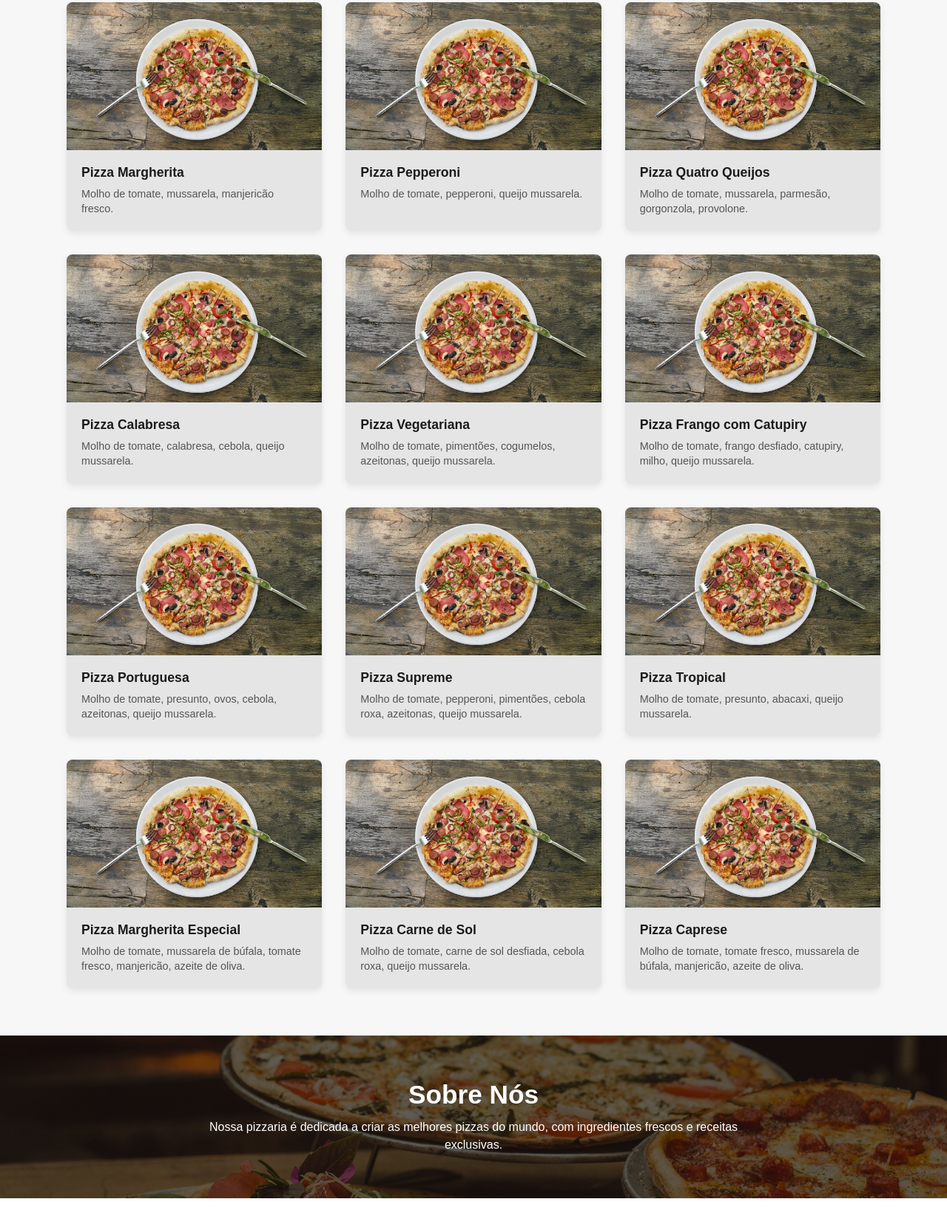
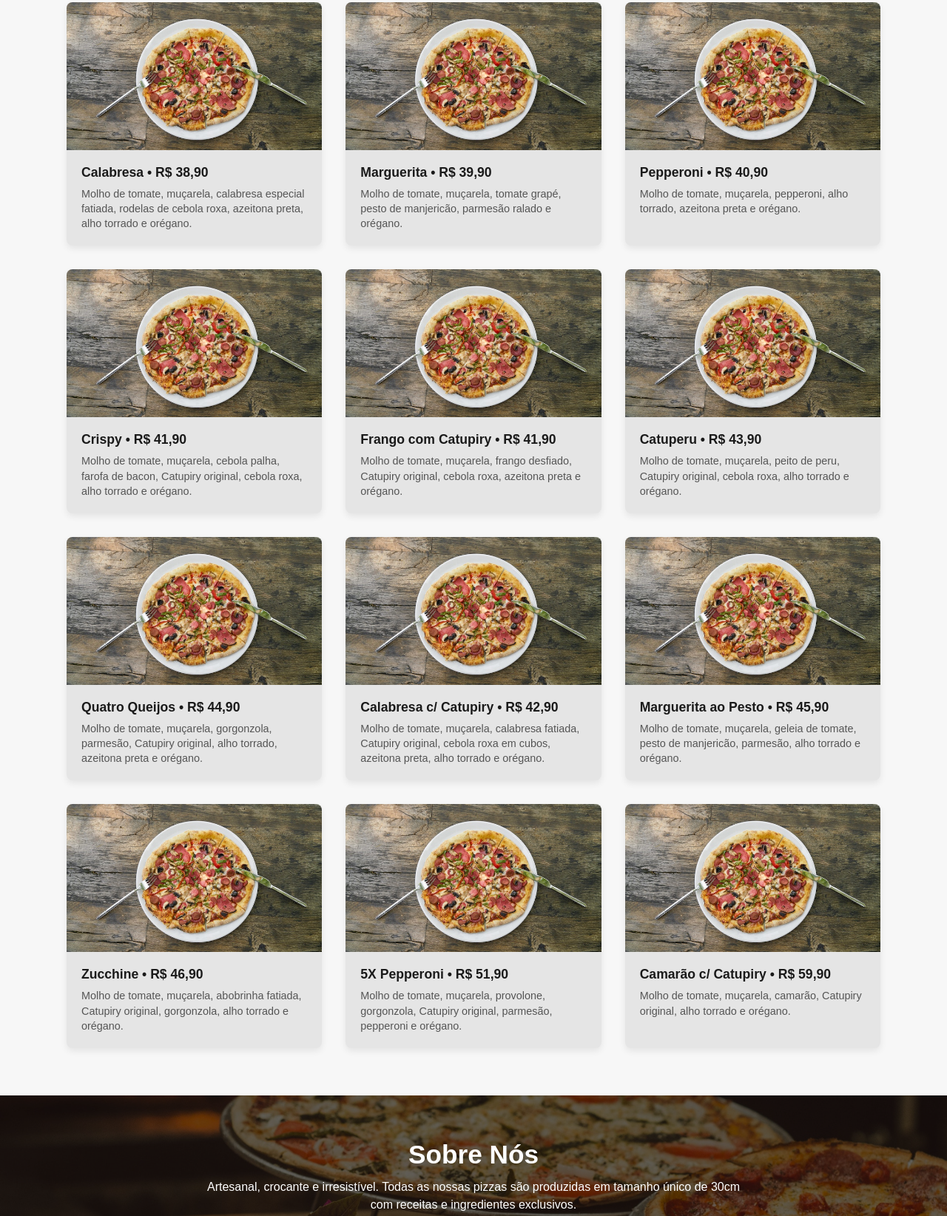
Before and after one commit to caiocesar010/onebitcode, a plain HTML site: page CSS/extra/index.html in a window 1280 px wide. Shown: the part 843-2487 px from the top of the page at 74% size. Drawn offline with Linux system fonts and the light colour scheme.

Commit message:
Site pronto

```diff
--- a/CSS/extra/index.html
+++ b/CSS/extra/index.html
@@ -3,15 +3,13 @@
 <head>
     <meta charset="UTF-8">
     <meta name="viewport" content="width=device-width, initial-scale=1.0">
-    <title>Alessio's Pizzaria</title>
-    <!-- Vincula o arquivo CSS externo de estilos -->
+    <title>Finna Pizza - Artesanal e Crocante</title>
     <link rel="stylesheet" href="style.css">
 </head>
 <body>
     <main>
         <!-- ========================================================
-             1. CABEÇALHO / MENU DE NAVEGAÇÃO
-             Links com âncoras (#id) para rolar a página até a seção
+             1. CABEÇALHO / NAVEGAÇÃO
              ======================================================== -->
         <header id="home">
             <nav class="first">
@@ -24,134 +22,130 @@
 
         <!-- ========================================================
              2. BANNER PRINCIPAL (HERO)
-             Foto de destaque com chamada principal e botão de ação
              ======================================================== -->
         <section class="second">
-            <!-- Imagem de fundo posicionada via CSS atrás do texto -->
-            <img class="second-img" src="imagens/pexels-narda-yescas-1566837.jpg" alt="Forno com pizzas">
+            <img class="second-img" src="imagens/pexels-narda-yescas-1566837.jpg" alt="Finna Pizza artesanal">
 
             <div class="second-div">
-                <h1 class="second-title">Bem-vindo à Alessio's</h1>
-                <p class="second-text">Saborosas pizzas feitas especialmente para você!</p>
+                <h1 class="second-title">Finna Pizza</h1>
+                <p class="second-text">Artesanal, crocante e irresistível. Pizzas de 30cm feitas para você!</p>
                 <a href="#cardapio"><button class="second-button">Ver Cardápio</button></a>
             </div>
         </section>
 
         <!-- ========================================================
-             3. SEÇÃO DO CARDÁPIO
-             Grade com 12 opções divididas em cards (3 colunas)
+             3. SEÇÃO DO CARDÁPIO (12 SABORES FINNA PIZZA)
              ======================================================== -->
         <section class="third" id="cardapio">
             <h2 class="third-title">Cardápio</h2>
 
-            <!-- Container Grid que organiza os cards em 3 colunas -->
             <div class="menu-container">
 
                 <!-- Pizza 1 -->
                 <div class="card">
-                    <img class="card-img" src="imagens/pexels-engin-akyurt-2260208.jpg" alt="Pizza Margherita">
+                    <img class="card-img" src="imagens/pexels-engin-akyurt-2260208.jpg" alt="Pizza Calabresa">
                     <div class="card-info">
-                        <h3>Pizza Margherita</h3>
-                        <p>Molho de tomate, mussarela, manjericão fresco.</p>
+                        <h3>Calabresa • R$ 38,90</h3>
+                        <p>Molho de tomate, muçarela, calabresa especial fatiada, rodelas de cebola roxa, azeitona preta, alho torrado e orégano.</p>
                     </div>
                 </div>
 
                 <!-- Pizza 2 -->
                 <div class="card">
-                    <img class="card-img" src="imagens/pexels-engin-akyurt-2260208.jpg" alt="Pizza Pepperoni">
+                    <img class="card-img" src="imagens/pexels-engin-akyurt-2260208.jpg" alt="Pizza Marguerita">
                     <div class="card-info">
-                        <h3>Pizza Pepperoni</h3>
-                        <p>Molho de tomate, pepperoni, queijo mussarela.</p>
+                        <h3>Marguerita • R$ 39,90</h3>
+                        <p>Molho de tomate, muçarela, tomate grapé, pesto de manjericão, parmesão ralado e orégano.</p>
                     </div>
                 </div>
 
                 <!-- Pizza 3 -->
                 <div class="card">
-                    <img class="card-img" src="imagens/pexels-engin-akyurt-2260208.jpg" alt="Pizza Quatro Queijos">
+                    <img class="card-img" src="imagens/pexels-engin-akyurt-2260208.jpg" alt="Pizza Pepperoni">
                     <div class="card-info">
-                        <h3>Pizza Quatro Queijos</h3>
-                        <p>Molho de tomate, mussarela, parmesão, gorgonzola, provolone.</p>
+                        <h3>Pepperoni • R$ 40,90</h3>
+                        <p>Molho de tomate, muçarela, pepperoni, alho torrado, azeitona preta e orégano.</p>
                     </div>
                 </div>
 
                 <!-- Pizza 4 -->
                 <div class="card">
-                    <img class="card-img" src="imagens/pexels-engin-akyurt-2260208.jpg" alt="Pizza Calabresa">
+                    <img class="card-img" src="imagens/pexels-engin-akyurt-2260208.jpg" alt="Pizza Crispy">
                     <div class="card-info">
-                        <h3>Pizza Calabresa</h3>
-                        <p>Molho de tomate, calabresa, cebola, queijo mussarela.</p>
+                        <h3>Crispy • R$ 41,90</h3>
+                        <p>Molho de tomate, muçarela, cebola palha, farofa de bacon, Catupiry original, cebola roxa, alho torrado e orégano.</p>
                     </div>
                 </div>
 
                 <!-- Pizza 5 -->
                 <div class="card">
-                    <img class="card-img" src="imagens/pexels-engin-akyurt-2260208.jpg" alt="Pizza Vegetariana">
+                    <img class="card-img" src="imagens/pexels-engin-akyurt-2260208.jpg" alt="Pizza Frango com Catupiry">
                     <div class="card-info">
-                        <h3>Pizza Vegetariana</h3>
-                        <p>Molho de tomate, pimentões, cogumelos, azeitonas, queijo mussarela.</p>
+                        <h3>Frango com Catupiry • R$ 41,90</h3>
+                        <p>Molho de tomate, muçarela, frango desfiado, Catupiry original, cebola roxa, azeitona preta e orégano.</p>
                     </div>
                 </div>
 
                 <!-- Pizza 6 -->
                 <div class="card">
-                    <img class="card-img" src="imagens/pexels-engin-akyurt-2260208.jpg" alt="Pizza Frango com Catupiry">
+                    <img class="card-img" src="imagens/pexels-engin-akyurt-2260208.jpg" alt="Pizza Catuperu">
                     <div class="card-info">
-                        <h3>Pizza Frango com Catupiry</h3>
-                        <p>Molho de tomate, frango desfiado, catupiry, milho, queijo mussarela.</p>
+                        <h3>Catuperu • R$ 43,90</h3>
+                        <p>Molho de tomate, muçarela, peito de peru, Catupiry original, cebola roxa, alho torrado e orégano.</p>
                     </div>
                 </div>
 
                 <!-- Pizza 7 -->
                 <div class="card">
-                    <img class="card-img" src="imagens/pexels-engin-akyurt-2260208.jpg" alt="Pizza Portuguesa">
+                    <img class="card-img" src="imagens/pexels-engin-akyurt-2260208.jpg" alt="Pizza Quatro Queijos">
                     <div class="card-info">
-                        <h3>Pizza Portuguesa</h3>
-                        <p>Molho de tomate, presunto, ovos, cebola, azeitonas, queijo mussarela.</p>
+                        <h3>Quatro Queijos • R$ 44,90</h3>
+                        <p>Molho de tomate, muçarela, gorgonzola, parmesão, Catupiry original, alho torrado, azeitona preta e orégano.</p>
                     </div>
                 </div>
 
                 <!-- Pizza 8 -->
                 <div class="card">
-                    <img class="card-img" src="imagens/pexels-engin-akyurt-2260208.jpg" alt="Pizza Supreme">
+                    <img class="card-img" src="imagens/pexels-engin-akyurt-2260208.jpg" alt="Pizza Calabresa com Catupiry">
                     <div class="card-info">
-                        <h3>Pizza Supreme</h3>
-                        <p>Molho de tomate, pepperoni, pimentões, cebola roxa, azeitonas, queijo mussarela.</p>
+                        <h3>Calabresa c/ Catupiry • R$ 42,90</h3>
+                        <p>Molho de tomate, muçarela, calabresa fatiada, Catupiry original, cebola roxa em cubos, azeitona preta, alho torrado e orégano.</p>
                     </div>
                 </div>
 
                 <!-- Pizza 9 -->
                 <div class="card">
-                    <img class="card-img" src="imagens/pexels-engin-akyurt-2260208.jpg" alt="Pizza Tropical">
+                    <img class="card-img" src="imagens/pexels-engin-akyurt-2260208.jpg" alt="Pizza Marguerita ao Pesto">
                     <div class="card-info">
-                        <h3>Pizza Tropical</h3>
-                        <p>Molho de tomate, presunto, abacaxi, queijo mussarela.</p>
+                        <h3>Marguerita ao Pesto • R$ 45,90</h3>
+                        <p>Molho de tomate, muçarela, geleia de tomate, pesto de manjericão, parmesão, alho torrado e orégano.</p>
                     </div>
                 </div>
 
                 <!-- Pizza 10 -->
                 <div class="card">
-                    <img class="card-img" src="imagens/pexels-engin-akyurt-2260208.jpg" alt="Pizza Margherita Especial">
+                    <img class="card-img" src="imagens/pexels-engin-akyurt-2260208.jpg" alt="Pizza Zucchine">
                     <div class="card-info">
-                        <h3>Pizza Margherita Especial</h3>
-                        <p>Molho de tomate, mussarela de búfala, tomate fresco, manjericão, azeite de oliva.</p>
+                        <h3>Zucchine • R$ 46,90</h3>
+                        <p>Molho de tomate, muçarela, abobrinha fatiada, Catupiry original, gorgonzola, alho torrado e orégano.</p>
                     </div>
                 </div>
 
                 <!-- Pizza 11 -->
                 <div class="card">
-                    <img class="card-img" src="imagens/pexels-engin-akyurt-2260208.jpg" alt="Pizza Carne de Sol">
+                    <img class="card-img" src="imagens/pexels-engin-akyurt-2260208.jpg" alt="Pizza 5X Pepperoni">
                     <div class="card-info">
-                        <h3>Pizza Carne de Sol</h3>
-                        <p>Molho de tomate, carne de sol desfiada, cebola roxa, queijo mussarela.</p>
+                        <h3>5X Pepperoni • R$ 51,90</h3>
+                        <p>Molho de tomate, muçarela, provolone, gorgonzola, Catupiry original, parmesão, pepperoni e orégano.</p>
                     </div>
                 </div>
 
                 <!-- Pizza 12 -->
                 <div class="card">
-                    <img class="card-img" src="imagens/pexels-engin-akyurt-2260208.jpg" alt="Pizza Caprese">
+                    <img class="card-img" src="imagens/pexels-engin-akyurt-2260208.jpg" alt="Pizza Camarão com Catupiry">
                     <div class="card-info">
-                        <h3>Pizza Caprese</h3>
-                        <p>Molho de tomate, tomate fresco, mussarela de búfala, manjericão, azeite de oliva.</p>
+                        <h3>Camarão c/ Catupiry • R$ 59,90</h3>
+                        <p>Molho de tomate, muçarela, camarão, Catupiry original, alho torrado e orégano.</p>
                     </div>
                 </div>
 
@@ -160,57 +154,68 @@
 
         <!-- ========================================================
              4. SEÇÃO SOBRE NÓS
-             Faixa horizontal com foto escurecida ao fundo
              ======================================================== -->
         <section class="about" id="sobre-nos">
-            <img class="about-img" src="imagens/pexels-narda-yescas-1566837.jpg" alt="Preparação de pizzas">
+            <img class="about-img" src="imagens/pexels-narda-yescas-1566837.jpg" alt="Forno e massa artesanal">
             <div class="about-content">
                 <h2>Sobre Nós</h2>
-                <p>Nossa pizzaria é dedicada a criar as melhores pizzas do mundo, com ingredientes frescos e receitas exclusivas.</p>
+                <p>Artesanal, crocante e irresistível. Todas as nossas pizzas são produzidas em tamanho único de 30cm com receitas e ingredientes exclusivos.</p>
             </div>
         </section>
 
         <!-- ========================================================
-             5. SEÇÃO DE CONTATO
-             Informações de localização, atendimento e botão de pedido
+             5. SEÇÃO DE CONTATO / PEDIDOS
              ======================================================== -->
         <section class="contact" id="contato">
-            <h2 class="contact-title">Contato</h2>
-            <p class="contact-subtitle">Entre em contato conosco para fazer pedidos ou tirar suas dúvidas.</p>
+            <h2 class="contact-title">Pedidos e Informações</h2>
+            <p class="contact-subtitle">Consulte previamente a disponibilidade e faça seu pedido direto pelo WhatsApp.</p>
 
-            <!-- Grade com 3 colunas de dados -->
             <div class="contact-info-container">
-                <!-- Coluna 1: Endereço -->
+                <!-- Coluna 1: Entrega & Retirada -->
                 <div class="contact-column">
-                    <p><strong>Endereço:</strong> Avenida Onze de Outubro, nº 123</p>
-                    <p>Centro, Cidade Qualquer/RJ CEP: 12345-678</p>
+                    <p><strong>Taxa de Entrega:</strong> R$ 6,90 (padrão)</p>
+                    <p><strong>Retirada no Local:</strong> Disponível no balcão sem taxa adicional.</p>
+                    <p><em>*Consulte a viabilidade de entrega para seu endereço.</em></p>
                 </div>
 
-                <!-- Coluna 2: Meios de Contato -->
-                <div class="contact-column">
-                    <p><strong>Telefone:</strong> (11) 5555-5555</p>
-                    <p><strong>E-mail:</strong> <a href="mailto:contato@alessios.pizza">contato@alessios.pizza</a></p>
-                </div>
+                <!-- Coluna 2: Atendimento -->
+               <!-- Coluna 2: Atendimento -->
+<div class="contact-column">
+    <p>
+        <strong>WhatsApp / Pedidos:</strong>
+        <a href="https://wa.me/5532984528181" target="_blank" style="color: #25d366; text-decoration: none; font-weight: bold;">
+            (32) 98452-8181
+        </a>
+    </p>
+    <p><strong>Tamanho das pizzas:</strong> Tamanho único de 30cm</p>
+    <p>
+        <strong>Instagram:</strong>
+        <a href="https://www.instagram.com/finnapizzacongelada/" target="_blank" style="color: orange; text-decoration: none; font-weight: bold;">
+            @finnapizzacongelada
+        </a>
+    </p>
+</div>
 
                 <!-- Coluna 3: Horários -->
                 <div class="contact-column">
                     <p><strong>Horário de Funcionamento:</strong></p>
-                    <p>Segunda a Sábado: 11h00 às 23h00</p>
-                    <p>Domingo: 16h00 às 23h00</p>
+                    <p>De terça-feira a Domingo: 18h00 às 21h00</p>
+                    <p>Segunda: Fechado</p>
                 </div>
             </div>
 
-            <!-- Botão de ação final -->
-            <button class="order-button">Peça agora mesmo!</button>
+            <!-- Link direto para o WhatsApp -->
+           <a href="https://wa.me/5532984528181?text=Ol%C3%A1%2C%20gostaria%20de%20fazer%20um%20pedido!" target="_blank">
+    <button class="order-button">Faça seu pedido agora!</button>
+</a>
         </section>
     </main>
 
     <!-- ========================================================
-         6. RODAPÉ (FOOTER)
-         Barra preta inferior com direitos autorais
+         6. RODAPÉ
          ======================================================== -->
     <footer>
-        <p>&copy; 2023 Alessio's Pizzaria</p>
+        <p>&copy; 2026 Finna Pizza. Todos os direitos reservados.</p>
     </footer>
 </body>
 </html>
```
